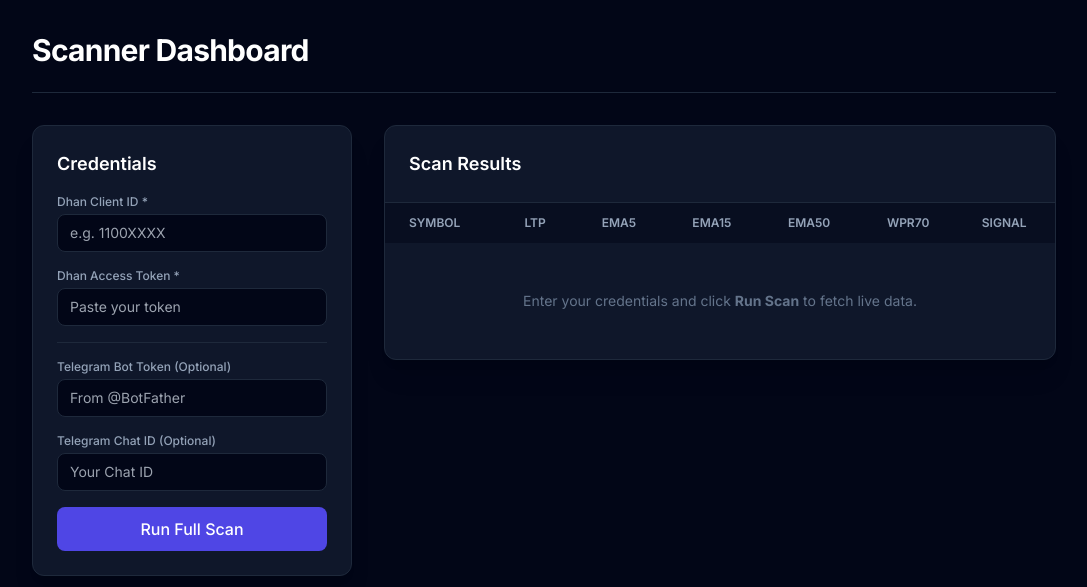
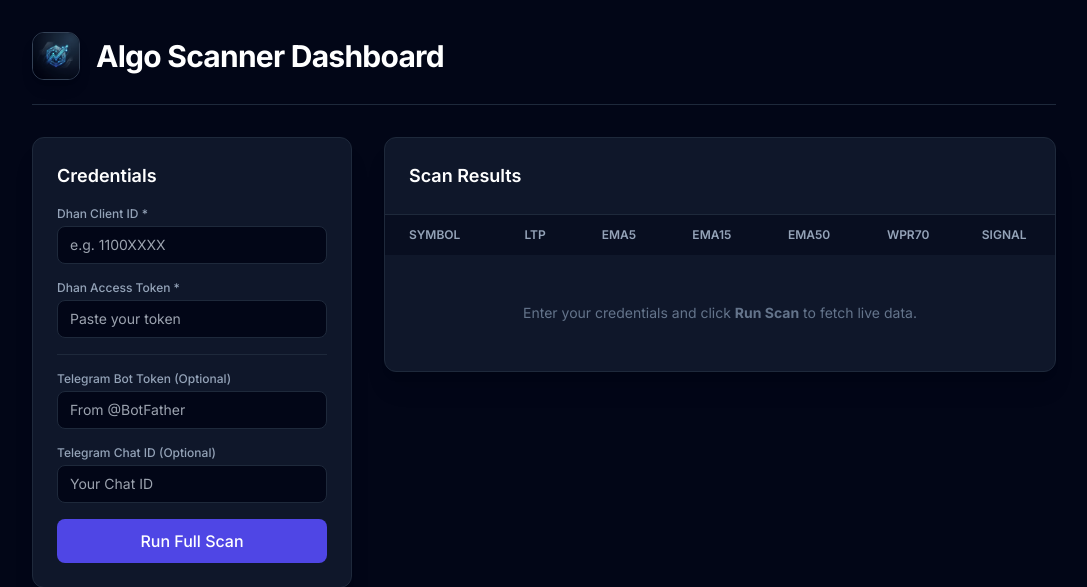
Before and after one commit to techdeepdive/algo-trading, a Flask app: page / in a window 1280 px wide. Shown: the top 587 px of the page, without its empty margins (96-1183 px from the left). Run offline with Flask 3, Linux system fonts and the light colour scheme; some libraries are stand-ins or nearby versions.

Commit message:
Added logo and updated header title

```diff
--- a/templates/index.html
+++ b/templates/index.html
@@ -4,6 +4,7 @@
     <meta charset="UTF-8">
     <meta name="viewport" content="width=device-width, initial-scale=1.0">
     <title>Algo Scanner Dashboard</title>
+    <link rel="icon" type="image/jpeg" href="/static/logo.jpg">
     <script src="https://cdn.tailwindcss.com"></script>
     <script>
         tailwind.config = {
@@ -28,8 +29,9 @@
 
         <!-- Header -->
         <header class="flex justify-between items-center pb-6 border-b border-slate-800">
-            <div>
-                <h1 class="text-3xl font-bold text-white tracking-tight">Scanner Dashboard</h1>
+            <div class="flex items-center gap-4">
+                <img src="/static/logo.jpg" alt="Logo" class="w-12 h-12 rounded-xl object-cover shadow-lg border border-slate-700">
+                <h1 class="text-3xl font-bold text-white tracking-tight">Algo Scanner Dashboard</h1>
             </div>
             <div id="statusBadge" class="hidden rounded-xl border border-rose-500/40 bg-rose-500/10 px-4 py-3 flex items-center gap-3">
                 <span class="px-2 py-0.5 rounded-md bg-rose-500 text-white text-xs font-bold">ERROR</span>
```
Also changed, not shown: static/logo.jpg (added).
